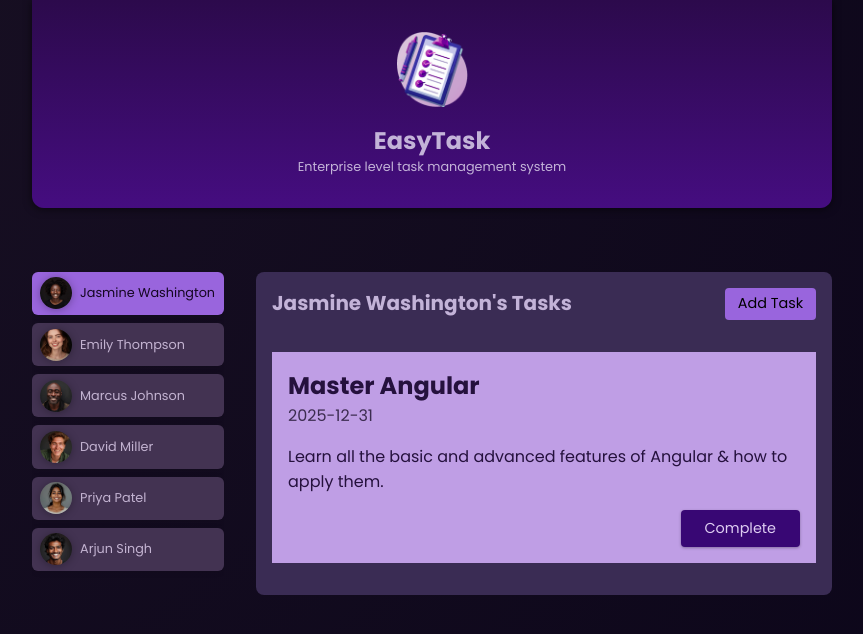
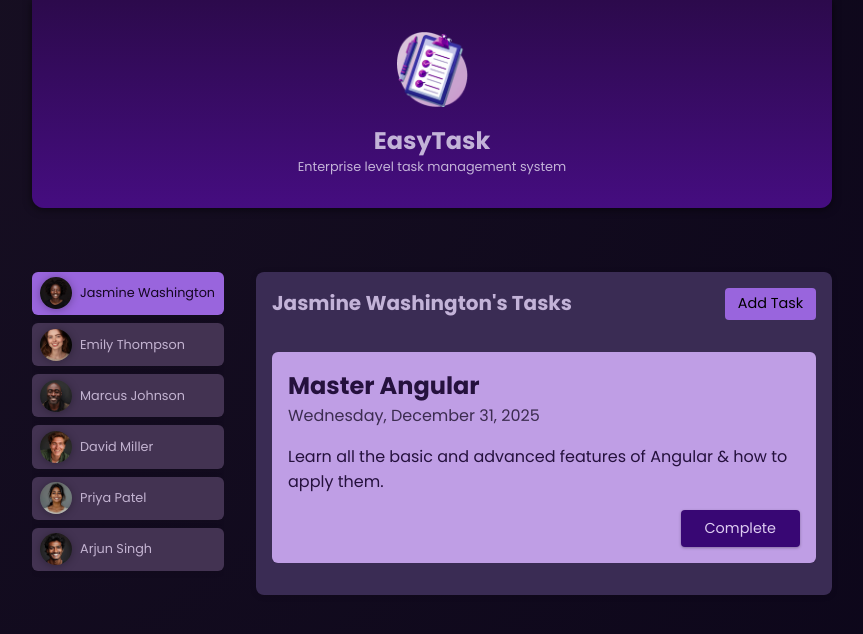
Before and after one commit to Prochnost55/EasyTrack, an Angular app: page / in a window 1280 px wide. Both pictures are taken after a click on the button "Jasmine Washington". Shown: the top 634 px of the page, without its empty margins (208-1071 px from the left). Built offline with nearby package versions, Linux system fonts and the light colour scheme.

Commit message:
content projection and pipe usage implementation

```diff
--- /dev/null
+++ b/src/app/shared/card/card.component.css
@@ -0,0 +1,5 @@
+div {
+    border-radius: 6px;
+    box-shadow: 0 1px 6px rgba(0, 0, 0, 0.1);
+    overflow: hidden;
+}
--- /dev/null
+++ b/src/app/shared/card/card.component.html
@@ -0,0 +1,3 @@
+<div>
+    <ng-content />
+</div>
--- a/src/app/task/task-item/task-item.component.html
+++ b/src/app/task/task-item/task-item.component.html
@@ -1,8 +1,10 @@
+<app-card>
     <article>
         <h2>{{task.title}}</h2>
-    <time>{{task.dueDate}}</time>
+        <time>{{task.dueDate | date:"fullDate"}}</time>
         <p>{{task.summary}}</p>
         <p class="actions">
             <button (click)="onCompleteClick()">Complete</button>
         </p>
     </article>
+</app-card>
--- a/src/app/task/task-item/task-item.component.ts
+++ b/src/app/task/task-item/task-item.component.ts
@@ -1,11 +1,13 @@
 import { Component, EventEmitter, Input, Output } from '@angular/core';
 import { type Task } from '../task.model';
+import { CardComponent } from "../../shared/card/card.component";
+import { DatePipe } from '@angular/common';
 
 
 @Component({
   selector: 'app-task-item',
   standalone: true,
-  imports: [],
+  imports: [CardComponent, DatePipe],
   templateUrl: './task-item.component.html',
   styleUrl: './task-item.component.css'
 })
--- a/src/app/task/task.component.html
+++ b/src/app/task/task.component.html
@@ -1,6 +1,7 @@
 @if (isAddingTask) {
- <app-new-task (onCloseClick)="onCloseClick($event)" (onSubmit)="handleTaskSubmit($event)"/>
+<app-new-task (onCloseClick)="onCloseClick($event)" (onSubmit)="handleTaskSubmit($event)" />
 }
+<app-card>
     <section id="tasks">
         <header>
             <h2>{{name}}'s Tasks</h2>
@@ -11,8 +12,9 @@
         <ul>
             @for(task of selectedUserTasks; track task.id){
             <li>
-                <app-task-item [task]="task" (complete)="onTaskComplete($event)"/>
+                <app-task-item [task]="task" (complete)="onTaskComplete($event)" />
             </li>
             }
         </ul>
     </section>
+</app-card>
--- a/src/app/task/task.component.ts
+++ b/src/app/task/task.component.ts
@@ -3,11 +3,12 @@
 import { DUMMY_TASKS } from '../dummy-tasks';
 import { NewTaskComponent } from "./new-task/new-task.component";
 import { NewTask } from './task.model';
+import { CardComponent } from "../shared/card/card.component";
 
 @Component({
   selector: 'app-task',
   standalone: true,
-  imports: [TaskItemComponent, NewTaskComponent],
+  imports: [TaskItemComponent, NewTaskComponent, CardComponent],
   templateUrl: './task.component.html',
   styleUrl: './task.component.css',
 })
--- a/src/app/user/user.component.css
+++ b/src/app/user/user.component.css
@@ -1,9 +1,3 @@
-div {
-    border-radius: 6px;
-    box-shadow: 0 1px 6px rgba(0, 0, 0, 0.1);
-    overflow: hidden;
-  }
-
 button {
     display: flex;
     align-items: center;
--- a/src/app/user/user.component.html
+++ b/src/app/user/user.component.html
@@ -1,4 +1,4 @@
-<div>
+<app-card>
     <button (click)="onUserClick()" [class.active]="isSelected">
         <img
             [src]="avatarPath"
@@ -6,4 +6,4 @@
         />
         <span>{{user.name}}</span>
     </button>
-</div>
+</app-card>
--- a/src/app/user/user.component.ts
+++ b/src/app/user/user.component.ts
@@ -1,4 +1,5 @@
 import { Component, EventEmitter, Input, Output } from '@angular/core';
+import { CardComponent } from "../shared/card/card.component";
 
 interface User {
   id: string;
@@ -9,7 +10,7 @@
 @Component({
   selector: 'app-user',
   standalone: true,
-  imports: [],
+  imports: [CardComponent],
   templateUrl: './user.component.html',
   styleUrl: './user.component.css'
 })
```
Also changed, not shown: src/app/shared/card/card.component.ts (added, +12 -0 lines). Lines whose indentation alone changed are shown as unchanged.
